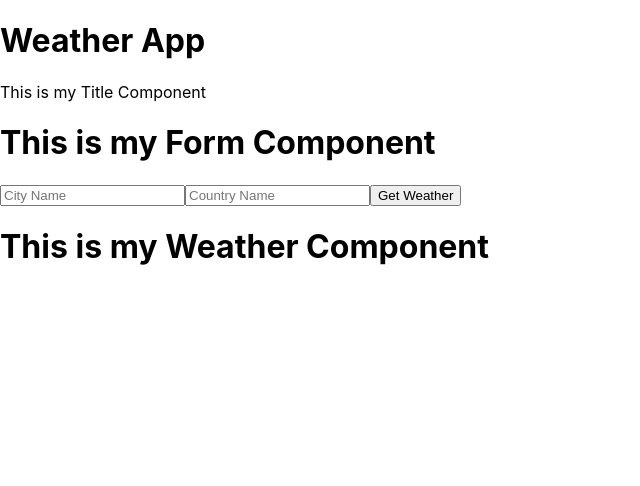
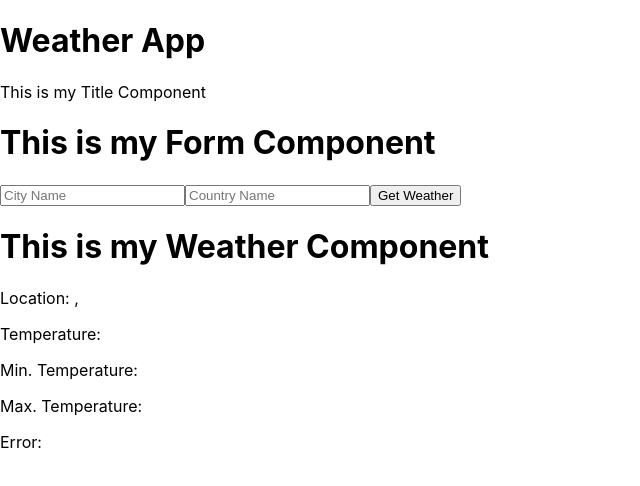
Before and after one commit to Dianac182/weather-app, a React (Create React App) app: page / in a window 1280 px wide. Shown: the top 486 px of the page, without its empty margins (0-640 px from the left). Built offline with nearby package versions, Linux system fonts and the light colour scheme.

Commit message:
Display data within Weather Component

```diff
--- a/src/App.js
+++ b/src/App.js
@@ -78,7 +78,16 @@ class App extends React.Component {
       <div>
         <Title />
         <Form getWeather={this.getWeather}/>
-        <Weather/>
+        <Weather
+          icon_weather={this.state.icon_weather}
+          city={this.state.city}
+          country={this.state.country}
+          description={this.state.description}
+          temperature={this.state.temperature}
+          min_temperature={this.state.min_temperature}
+          max_temperature={this.state.max_temperature}
+          error={this.state.error}
+        />
       </div>
     );
   }
--- a/src/components/Weather.js
+++ b/src/components/Weather.js
@@ -5,6 +5,15 @@ class Weather extends React.Component {
     return (
       <div>
         <h1>This is my Weather Component</h1>
+        <div>
+          <p>{this.props.icon_weather}</p>
+          <p>Location: {this.props.city}, {this.props.country}</p>
+          <p>{this.props.description}</p>
+          <p>Temperature: {this.props.temperature}</p>
+          <p>Min. Temperature: {this.props.min_temperature}</p>
+          <p>Max. Temperature: {this.props.max_temperature}</p>
+          <p>Error: {this.props.error}</p>
+        </div>
       </div>
     )
   }
```
